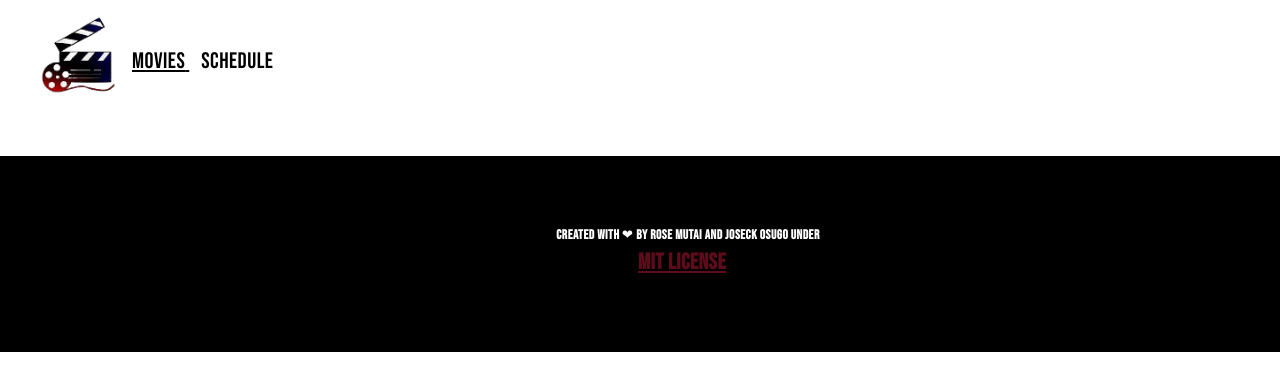
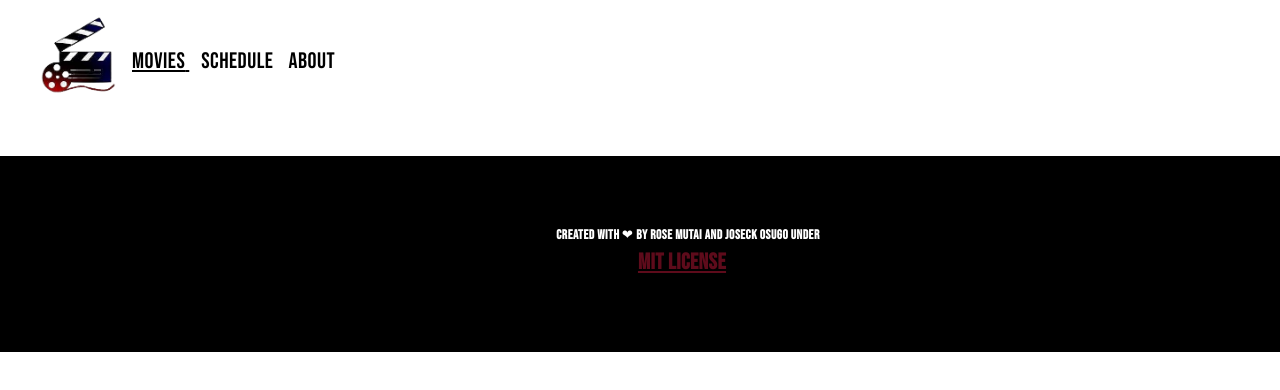
Before and after one commit to 0sugo/tv-maze, a website built with webpack: page src/index.html in a window 1280 px wide. Built offline with nearby package versions, Linux system fonts and the light colour scheme; no server answers.

Commit message:
Modify navbar links

```diff
--- a/src/index.html
+++ b/src/index.html
@@ -20,6 +20,7 @@
           Movies<span id="shows-count"></span>
         </a>
         <a href="" class="menu-link">Schedule</a>
+        <a href="" class="menu-link">About</a>
       </div>
     </nav>
   </header>
```
